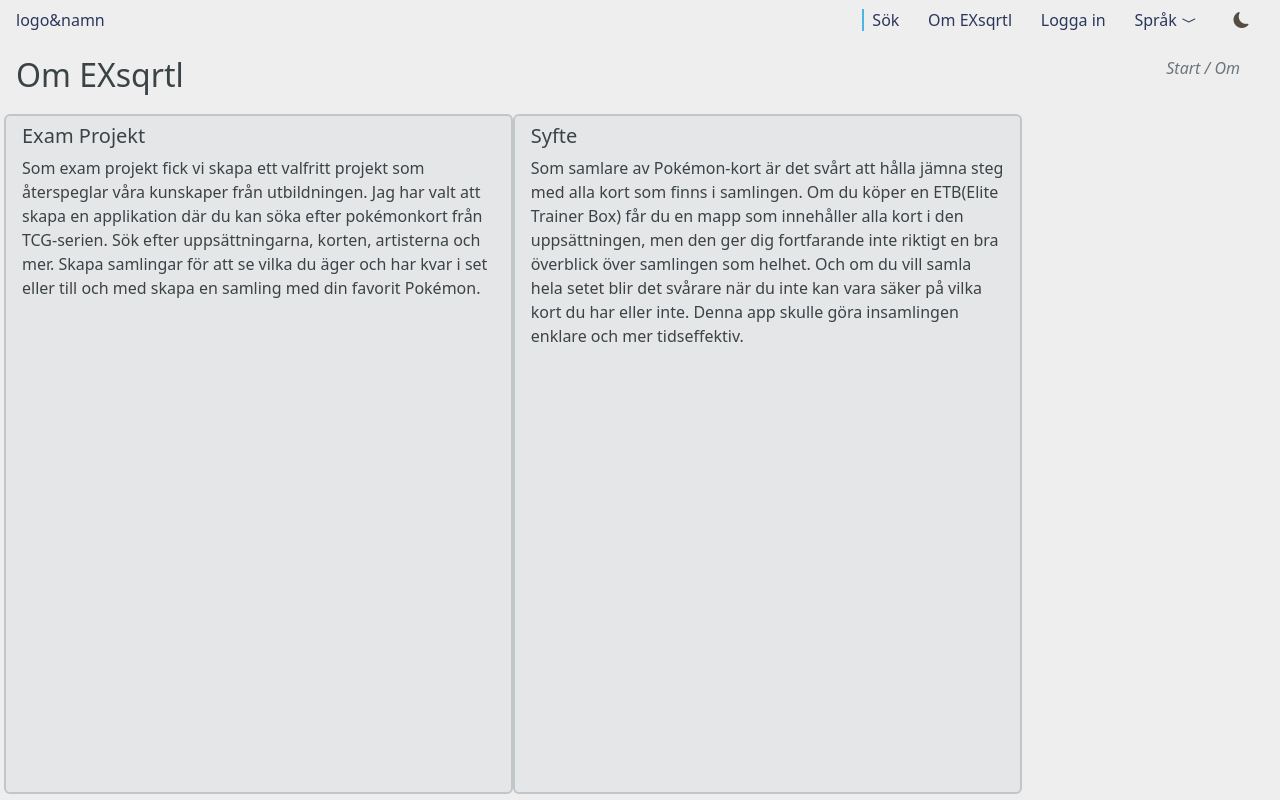
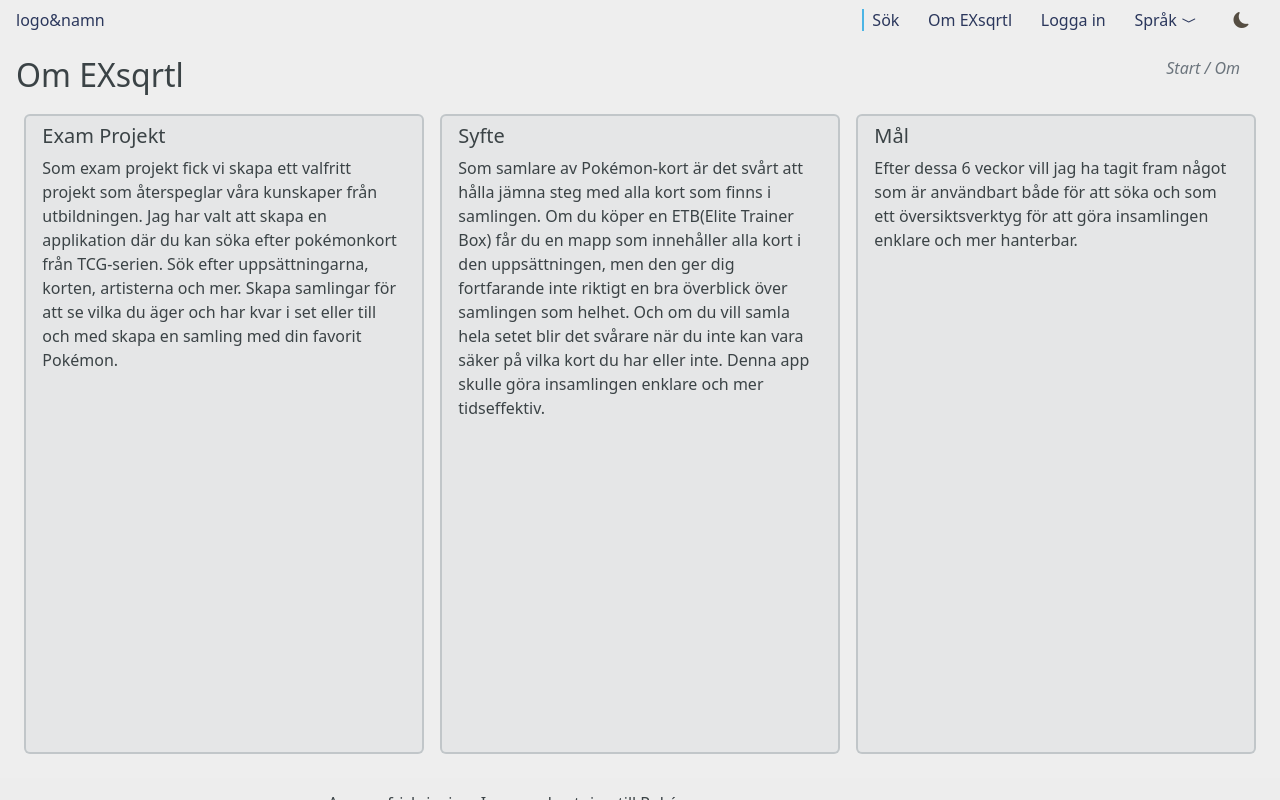
Before and after one commit to Carowa27/mondex, a React (Vite) app in the folder FrontEnd/: page /about in a window 1280 px wide. Shown: the top 800 px of the page. Built offline with nearby package versions, Linux system fonts and the light colour scheme; no server answers.

Commit message:
(bug) fix layout on about page

```diff
--- a/FrontEnd/src/pages/AboutProject.tsx
+++ b/FrontEnd/src/pages/AboutProject.tsx
@@ -17,7 +17,11 @@ export const AboutProject = () => {
       </div>
       <div
         id="about-container"
-        className={isDesktop ? "row my-1" : "column my-1"}
+        className={
+          isDesktop
+            ? "d-flex flex-row justify-content-around my-1 "
+            : "column my-1"
+        }
       >
         <div
           className={
@@ -28,10 +32,10 @@ export const AboutProject = () => {
           style={
             isDesktop
               ? {
-                  width: "40%",
+                  width: "32%",
                   border: `2px solid rgba(${theme.typeColors.metal.rgb},0.5)`,
                   backgroundColor: `rgba(${theme.typeColors.metal.rgb},0.1)`,
-                  minHeight: "85vh",
+                  minHeight: "80vh",
                   height: "auto",
                 }
               : {
@@ -54,10 +58,10 @@ export const AboutProject = () => {
           style={
             isDesktop
               ? {
-                  width: "40%",
+                  width: "32%",
                   border: `2px solid rgba(${theme.typeColors.metal.rgb},0.5)`,
                   backgroundColor: `rgba(${theme.typeColors.metal.rgb},0.1)`,
-                  minHeight: "85vh",
+                  minHeight: "80vh",
                   height: "auto",
                 }
               : {
@@ -80,10 +84,10 @@ export const AboutProject = () => {
           style={
             isDesktop
               ? {
-                  width: "40%",
+                  width: "32%",
                   border: `2px solid rgba(${theme.typeColors.metal.rgb},0.5)`,
                   backgroundColor: `rgba(${theme.typeColors.metal.rgb},0.1)`,
-                  minHeight: "85vh",
+                  minHeight: "80vh",
                   height: "auto",
                 }
               : {
```
